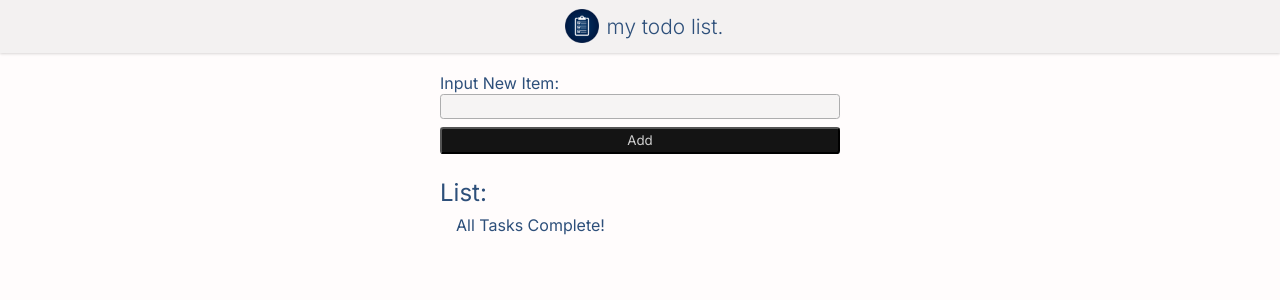
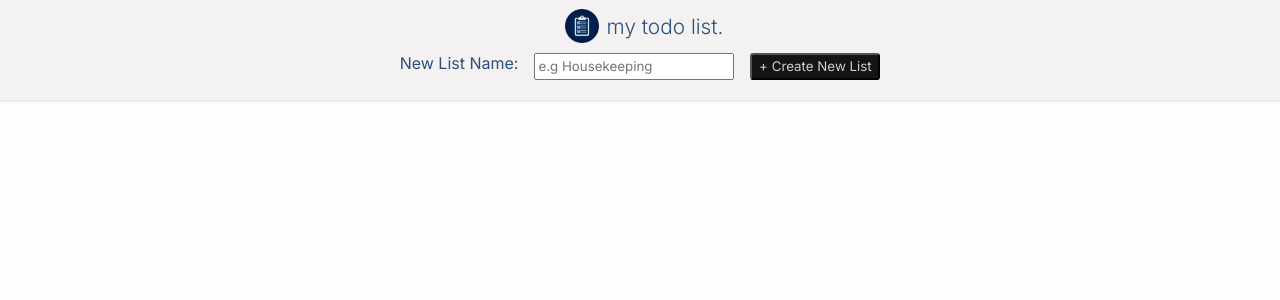
Before and after one commit to eboyden42/todo-list, a React (Vite) app: page / in a window 1280 px wide. Shown: the top 300 px of the page. Built offline with nearby package versions, Linux system fonts and the light colour scheme; a web font is replaced by a local one.

Commit message:
added functionality for adding and naming multiple lists

```diff
--- /dev/null
+++ b/src/AddNewListForm.jsx
@@ -0,0 +1,21 @@
+import "./styles.css"
+
+export default function AddNewListForm({ handleNewList }) {
+    return (
+        <>
+        <section>
+            <form action={handleNewList} className="new-list-form-container">
+            <label htmlFor="new-input">New List Name:</label>
+                <input
+                name="newListName"
+                className="new-item-form"
+                type="text"
+                placeholder="e.g Housekeeping"
+                id="new-input"
+                />
+                <button className="btn">+ Create New List</button>
+            </form>
+        </section>
+        </>
+    )
+}
--- a/src/App.jsx
+++ b/src/App.jsx
@@ -2,42 +2,97 @@ import { useState } from "react";
 import { useEffect } from "react"
 import { NewTodoForm } from "./NewTodoForm"
 import { TodoList } from "./TodoList"
+import AddNewListForm from "./AddNewListForm.jsx";
+import List from "./List.jsx"
 import Header from "./Header"
 import "./styles.css";
 
 export default function App() {
-  const [todos, setTodos] = useState(() => {
-    const localValue = localStorage.getItem("ITEMS")
+
+  const [listList, setListList] = useState(() => {
+    const localValue = localStorage.getItem("LIST")
+    console.log(JSON.parse(localValue))
     return localValue === null ? [] : JSON.parse(localValue)
   })
 
+  const todoListInfo = [{
+    id: 12345,
+    listItems: [{
+      id: 23441,
+      title: "name",
+      complete: false
+    }, {}]
+  },
+  {
+    id: 12345,
+    listItems: [{
+      id: 23441,
+      title: "name",
+      complete: false
+    }, {}]
+  }
+]
+
   useEffect(() => {
-    localStorage.setItem("ITEMS", JSON.stringify(todos))
-  }, [todos])
+    localStorage.setItem("LIST", JSON.stringify(listList))
+  }, [listList])
 
-  function addTodo(title) {
-    setTodos((currentTodos) => {
-      return [...currentTodos, {id: crypto.randomUUID(), title, complete: false}]
+  function addTodo(title, listID) {
+    setListList((prevListList) => {
+      return prevListList.map((list) => {
+        return list.id === listID ? {...list, listItems: [...list.listItems, {id: crypto.randomUUID(), title, complete: false}] } : list
+      })
     })
   }
 
-  function toggleTodo(id, isChecked) {
-    setTodos(currentTodos => {
-      return currentTodos.map(todo => todo.id == id ? {...todo, complete: isChecked}: todo)
+  function toggleTodo(id, isChecked, listID) {
+    setListList((prevListList) => {
+      return prevListList.map((list) => {
+        return list.id === listID ? {...list, listItems: list.listItems.map(todo => todo.id == id ? {...todo, complete: isChecked}: todo) } : list
+      })
     })
   }
 
-  function deleteTodo(id) {
-    setTodos(currentTodos => {
-      return currentTodos.filter(todo => todo.id !== id)
+  function deleteTodo(id, listID) {
+    setListList((prevListList) => {
+      return prevListList.map((list) => {
+        return list.id === listID ? {...list, listItems: list.listItems.filter(todo => todo.id !== id) } : list
+      })
     })
   }
 
+  function deleteList(listID) {
+    setListList(prevListList => prevListList.filter(list => list.id !== listID))
+  }
+
+  function handleNewList(formData) {
+    console.log(formData.get("newListName"))
+    setListList((prevListList) => {
+      return [...prevListList,
+        {
+          id: crypto.randomUUID(),
+          listTitle: formData.get("newListName"),
+          listItems: [{}]
+    }]
+    })
+  }
+
+  const listOfListArray = listList.map((list) => {
+    return <List
+      id={list.id}
+      listTitle={list.listTitle}
+      todos={list.listItems}
+      addTodo={addTodo}
+      toggleTodo={toggleTodo}
+      deleteTodo={deleteTodo}
+      deleteList={deleteList}
+      />
+  })
+
   return <>
-  <Header />
+  <Header handleNewList={handleNewList}/>
   <main>
-  <NewTodoForm addTodo={addTodo} />
-  <TodoList todos={todos} toggleTodo={toggleTodo} deleteTodo={deleteTodo}/>
+    {listOfListArray}
   </main>
   </>
 }
--- a/src/Header.jsx
+++ b/src/Header.jsx
@@ -1,9 +1,14 @@
-export default function Header() {
+import AddNewListForm from "./AddNewListForm"
+
+export default function Header({ handleNewList }) {
     return (
         <>
         <header id="header-container">
-            <img src="./checklist.png"  alt="checklist icon"/>
-            <h1>my todo list.</h1>
+            <div id="logo-container">
+                <img src="./checklist.png"  alt="checklist icon"/>
+                <h1>my todo list.</h1>
+            </div>
+            <AddNewListForm handleNewList={handleNewList} />
         </header>
         </>
     )
--- /dev/null
+++ b/src/List.jsx
@@ -0,0 +1,15 @@
+import { NewTodoForm } from "./NewTodoForm"
+import { TodoList } from "./TodoList"
+import { useState } from "react"
+import { useEffect } from "react"
+
+export default function List({ listTitle, todos, addTodo, toggleTodo, deleteTodo, id, deleteList }) {
+
+    return (
+        <>
+            <TodoList todos={todos} toggleTodo={toggleTodo} deleteTodo={deleteTodo} title={listTitle} listID={id} />
+            <NewTodoForm addTodo={addTodo} listID={id} deleteList={deleteList} />
+            <hr></hr>
+        </>
+    )
+}
--- a/src/NewTodoForm.jsx
+++ b/src/NewTodoForm.jsx
@@ -1,7 +1,7 @@
 import { useState } from "react"
 import "./styles.css"
 
-export function NewTodoForm({addTodo}) {
+export function NewTodoForm({addTodo, listID, deleteList}) {
     const [newItem, setNewItem] = useState("")
 
     function handleSubmit(event) {
@@ -9,12 +9,18 @@ export function NewTodoForm({addTodo}) {
 
         if (newItem === "") return
 
-        addTodo(newItem)
+        addTodo(newItem, listID)
 
         setNewItem("")
     }
 
-    return <form onSubmit={handleSubmit} className="new-item-form">
+    function handleDelete() {
+      deleteList(listID)
+    }
+
+    return (
+      <>
+      <form onSubmit={handleSubmit} className="new-item-form">
         <div className="form-row">
           <label htmlFor="item">Input New Item:</label>
           <input
@@ -25,4 +31,7 @@ export function NewTodoForm({addTodo}) {
         </div>
         <button className="btn">Add</button>
       </form>
+      <button className="btn btn-danger" id="delete-list-btn" onClick={handleDelete}>Delete List</button>
+      </>
+    )
 }
--- a/src/TodoItem.jsx
+++ b/src/TodoItem.jsx
@@ -1,10 +1,10 @@
-export function TodoItem({title, id, complete, toggleTodo, deleteTodo}) {
+export function TodoItem({title, id, complete, toggleTodo, deleteTodo, listID}) {
 
     return <li>
     <label>
-      <input type="checkbox" checked={complete} onChange={(e)=>toggleTodo(id, e.target.checked)}/>
+      <input type="checkbox" checked={complete} onChange={(e)=>toggleTodo(id, e.target.checked, listID)}/>
       {title}
     </label>
-    <button className="btn btn-danger" onClick={() => deleteTodo(id)}>x</button>
+    <button className="btn btn-danger" onClick={() => deleteTodo(id, listID)}>x</button>
   </li>
 }
--- a/src/TodoList.jsx
+++ b/src/TodoList.jsx
@@ -1,17 +1,17 @@
 import { TodoItem } from "./TodoItem"
 
-export function TodoList({todos, toggleTodo, deleteTodo}) {
+export function TodoList({todos, toggleTodo, deleteTodo, title, listID}) {
 
     function countIncompleteTodos() {
         return todos.filter(todo => !todo.complete).length
     }
 
     return <>
-    <h1 className="header">List:</h1>
+    <h1 className="header">{title}</h1>
     <ul className="list">
       {countIncompleteTodos() === 0 ? "All Tasks Complete!" : countIncompleteTodos()+" item(s) remaining."}
       {todos.map((todo) => {
-        return <TodoItem title={todo.title} id={todo.id} complete={todo.complete} key={todo.id} toggleTodo={toggleTodo} deleteTodo={deleteTodo}/>
+        return <TodoItem title={todo.title} id={todo.id} complete={todo.complete} key={todo.id} toggleTodo={toggleTodo} deleteTodo={deleteTodo} listID={listID}/>
       })}
     </ul>
     </>
--- a/src/styles.css
+++ b/src/styles.css
@@ -16,17 +16,26 @@ body {
   background-color: rgb(243, 241, 241);
   color: rgb(45, 79, 122);
   display: flex;
+  flex-direction: column;
   align-items: center;
   justify-content: center;
   margin-bottom: 20px;
   box-shadow: 0px 1px 3px 0px rgba(0, 0, 0, 0.10), 0px 1px 2px 0px rgba(0, 0, 0, 0.06);
 }
 
-#header-container > img {
+#logo-container {
+  color: rgb(45, 79, 122);
+  display: flex;
+  flex-direction: row;
+  align-items: center;
+  justify-content: center;
+}
+
+#logo-container > img {
   width: 50px;
 }
 
-#header-container > h1 {
+#logo-container > h1 {
   font-size: 1.3rem;
   font-weight: 300;
 }
@@ -34,13 +43,26 @@ body {
 main {
   display: flex;
   flex-direction: column;
-  max-width: 400px;
+  max-width: 500px;
   justify-content: center;
   margin: 0 auto;
 }
 
+.new-list-form-container {
+  border-radius: 6px;
+  display: flex;
+  justify-content: space-around;
+  gap: 1rem;
+  padding-bottom: 20px;
+}
+
+.new-form-row {
+  display: flex;
+  flex-direction: column;
+  gap: 0.1rem;
+}
+
 .new-item-form {
-  max-width: 400px;
   display: flex;
   justify-content: center;
   flex-direction: column;
@@ -77,6 +99,10 @@ main {
   border: 1px solid hsl(0, 100%, 40%);
   color: hsl(0, 100%, 40%);
   font-weight: 600;
+}
+
+#delete-list-btn {
+  margin-top: 10px;
 }
 
 .btn.btn-danger:hover,
```
Lines whose indentation alone changed are shown as unchanged.
